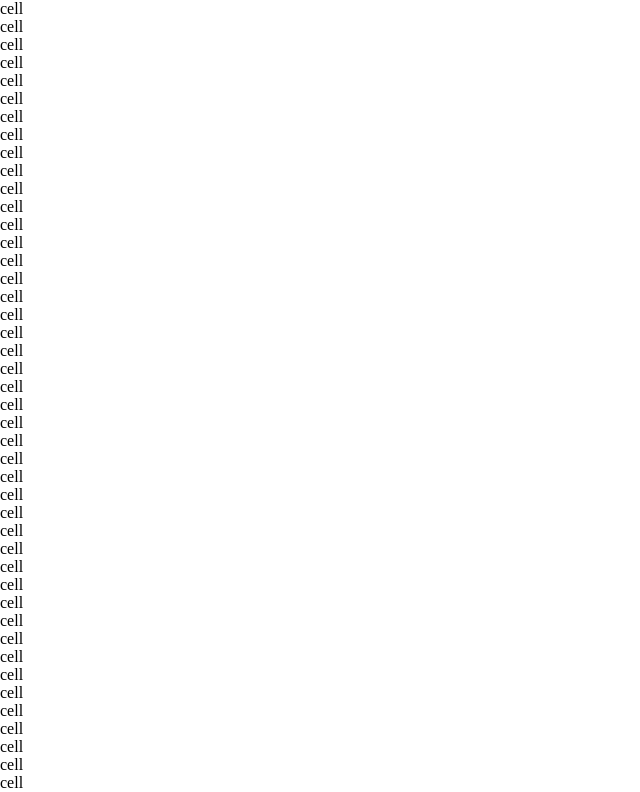
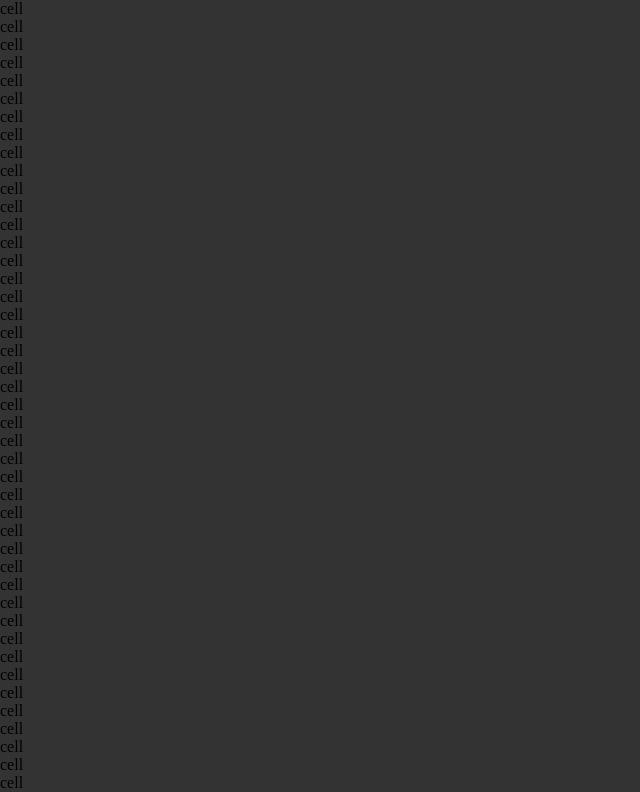
Before and after one commit to leocortezdev/react-tetris, a React (Create React App) app: page / in a window 1280 px wide. Shown: the top 792 px of the page, without its empty margins (0-640 px from the left). Built offline with nearby package versions, Linux system fonts and the light colour scheme.

Commit message:
finished Cell styles

```diff
--- a/src/components/Cell.jsx
+++ b/src/components/Cell.jsx
@@ -1,10 +1,10 @@
 import React from 'react'
+import { StyledCell } from './styles/StyledCell';
+import { TETRIS_BLOCKS } from './logic/tetrisBlocks';
 
 const Cell = ({type}) => {
     return (
-        <div>
-            cell
-        </div>
+        <StyledCell type={type} color={TETRIS_BLOCKS[type].color}>cell</StyledCell>
     )
 }
 
--- a/src/components/StartButton.jsx
+++ b/src/components/StartButton.jsx
@@ -1,6 +1,6 @@
 import React from 'react'
 
-const StartButton = ({ callback}) => {
+const StartButton = ({ callback }) => {
     return (
         <div>
             Start Game
--- /dev/null
+++ b/src/components/styles/StyledCell.js
@@ -0,0 +1,11 @@
+import styled from "styled-components";
+
+export const StyledCell = styled.div`
+  width: auto;
+  background: rgba(${({color}) => color}, 0.8);
+  border: ${(props) => (props.type === 0 ? "0px solid" : "4px solid")};
+  border-bottom-color: rgba(${({color}) => color}, 0.1);
+  border-right-color: rgba(${({color}) => color}, 1);
+  border-top-color: rgba(${({color}) => color}, 1);
+  border-left-color: rgba(${({color}) => color}, 0.3);
+`;
```
